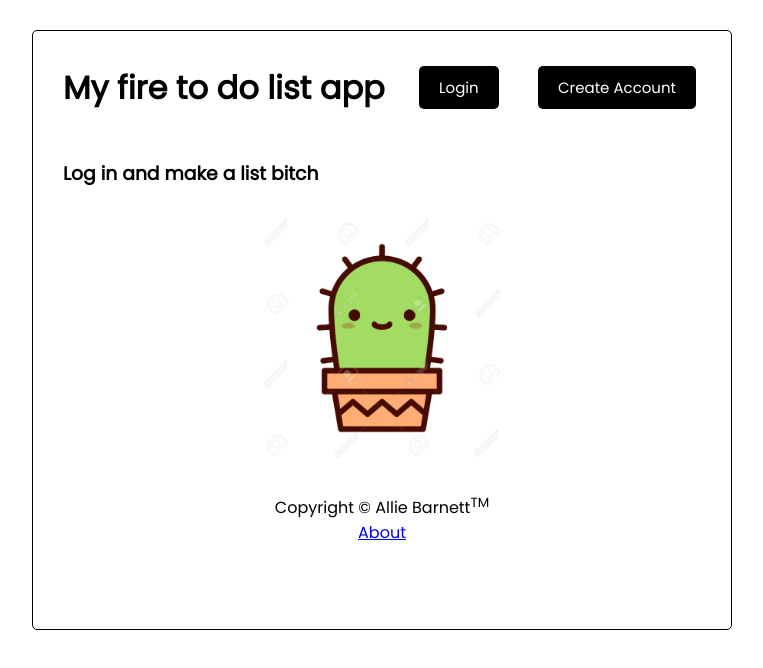
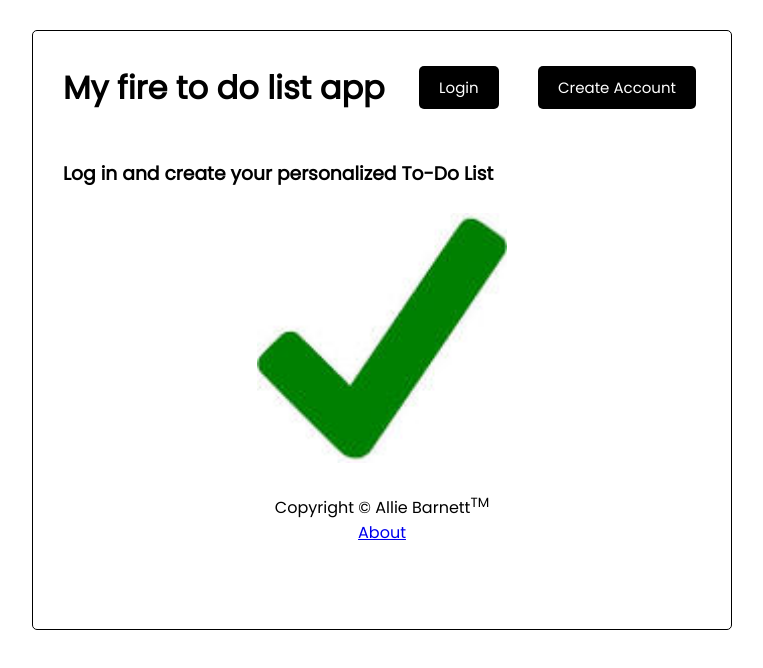
Before and after one commit to alliebarnett44/todolist, a React (Create React App) app: page / in a window 1280 px wide. Shown: the top 668 px of the page, without its empty margins (258-1021 px from the left). Built offline with nearby package versions, Linux system fonts and the light colour scheme.

Commit message:
updating package json

```diff
--- a/src/components/Homepage.js
+++ b/src/components/Homepage.js
@@ -1,6 +1,6 @@
 import React from 'react'
 import Button from './Button'
-import Pic from '../happycactus.webp'
+import Pic from '../check.jpeg'
 import Login from './Login'
 import About from './About'
 import Header from './Header'
@@ -28,7 +28,7 @@ const Homepage = ({ onShow, showLoginButton, onShowCreate, showCreateButton }) =
     </div>
     <br/>
     <div>
-      <h3>Log in and make a list bitch </h3>
+      <h3>Log in and create your personalized To-Do List </h3>
     </div>
     <br/>
     <div className='header'>
```
Also changed, not shown: src/check.jpeg (added), src/checkmark.webp (added).
